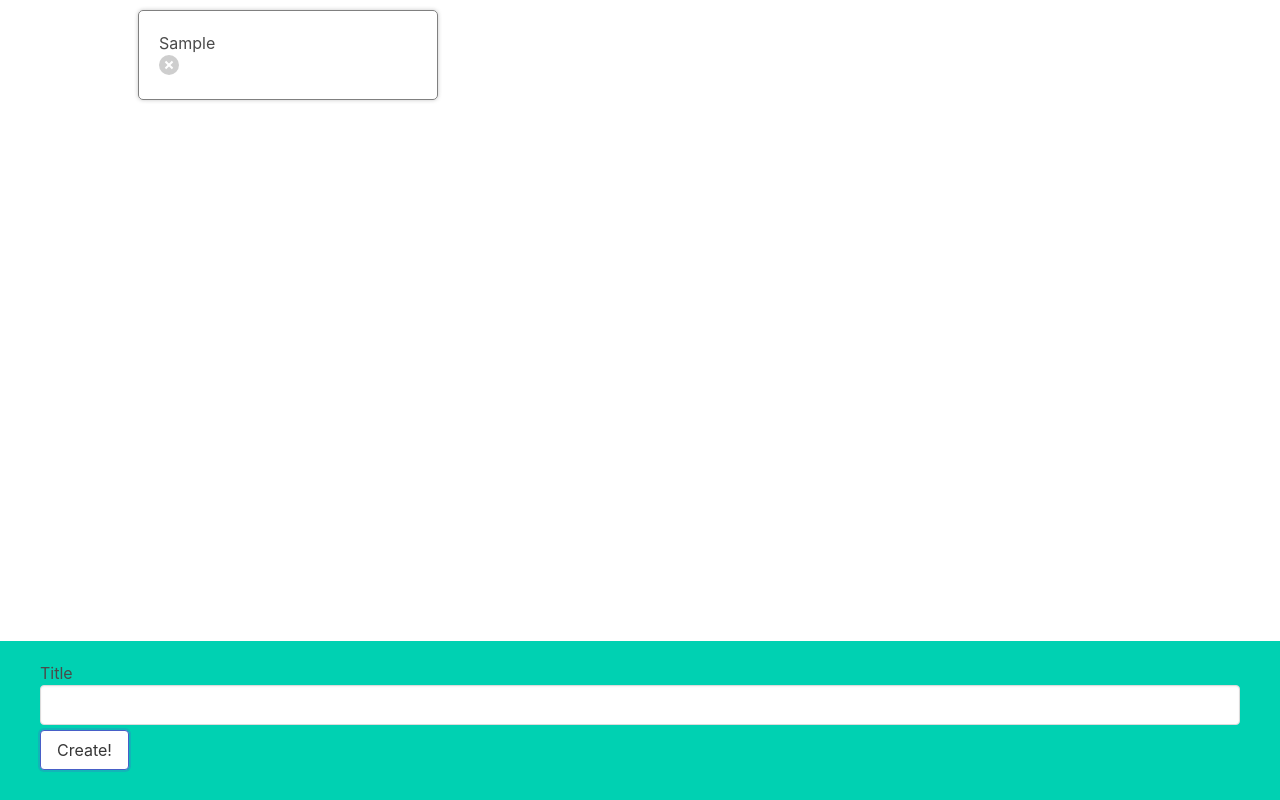
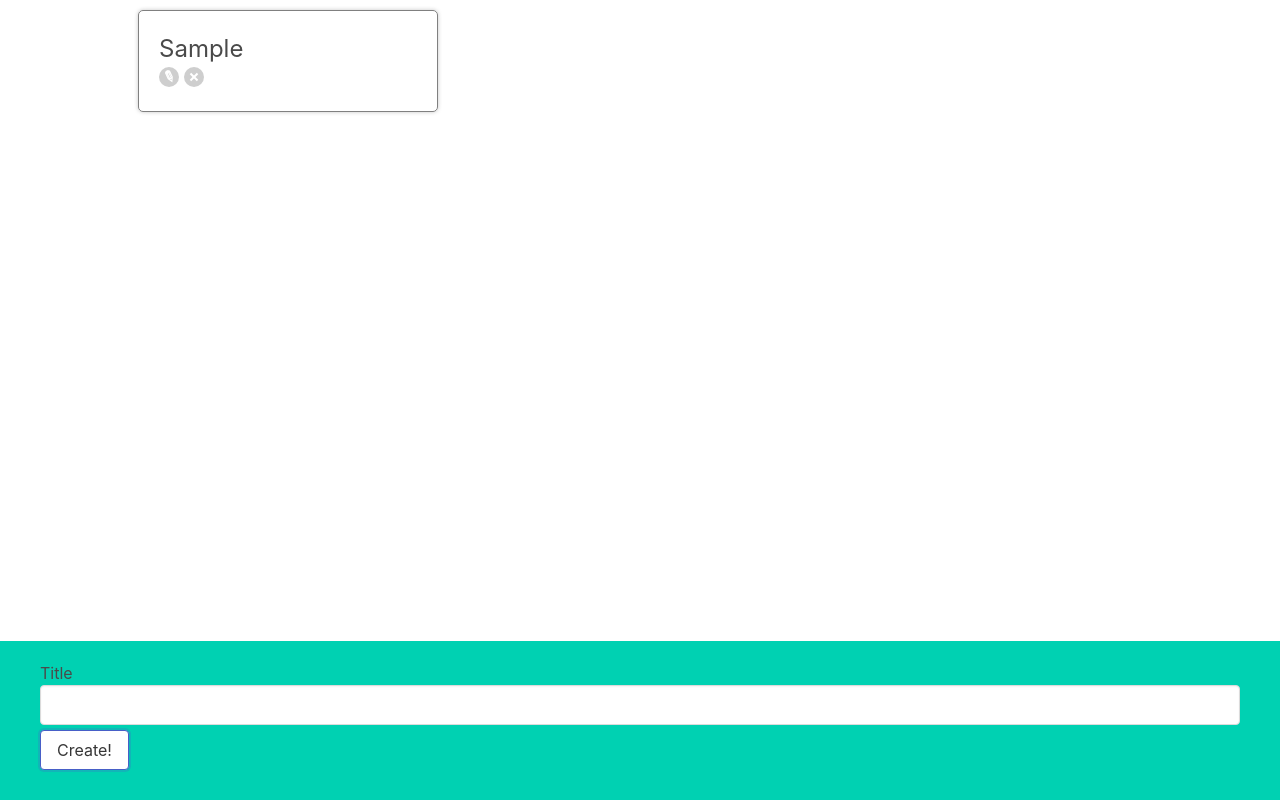
Before and after one commit to ducvub10/Books-App-Project, a React (Create React App) app: page / in a window 1280 px wide. Both pictures are taken after typing "Sample" into the empty fields and a click on the button "Create!". Built offline with nearby package versions, Linux system fonts and the light colour scheme.

Commit message:
Lecture 108

```diff
--- a/src/components/BookEdit.js
+++ b/src/components/BookEdit.js
@@ -1,5 +1,11 @@
 function BookEdit (){
-    return <div>BookCreate</div>
+    return <form className="book-edit">
+        <label>Title</label>
+        <input className="input"/>
+        <button className="button is-primary">
+            Save
+        </button>
+    </form>
 }
 
 export default BookEdit;
--- a/src/components/BookShow.js
+++ b/src/components/BookShow.js
@@ -1,13 +1,29 @@
-function BookShow ({book, onDelete}){
+import {useState} from 'react';
+import BookEdit from './BookEdit';
+function BookShow ({book, onDelete}){ //Pass the reference to onDelete, which delete something by id
+    const [showEdit, setShowEdit] = useState(false);
 
-    const handleClick = () =>{
+    const handleDeleteClick = () =>{//handler for when the button is clicked, call onDelete
         onDelete(book.id);
+    }
+    const handleEditClick = ()=>{
+        setShowEdit(!showEdit);
+    }
+
+    let content = <h3>{book.title}</h3>
+    if (showEdit){
+        content = <BookEdit />;
     }
 
     return <div className="book-show">
-        {book.title}
+        <div>
+            {content}
+        </div>
         <div className="action">
-            <button className="delete" onClick = {handleClick}>
+            <button className='edit' onClick = {handleEditClick}>
+                Edit
+            </button>
+            <button className="delete" onClick = {handleDeleteClick}>
                 Delete
             </button>
         </div>
```
